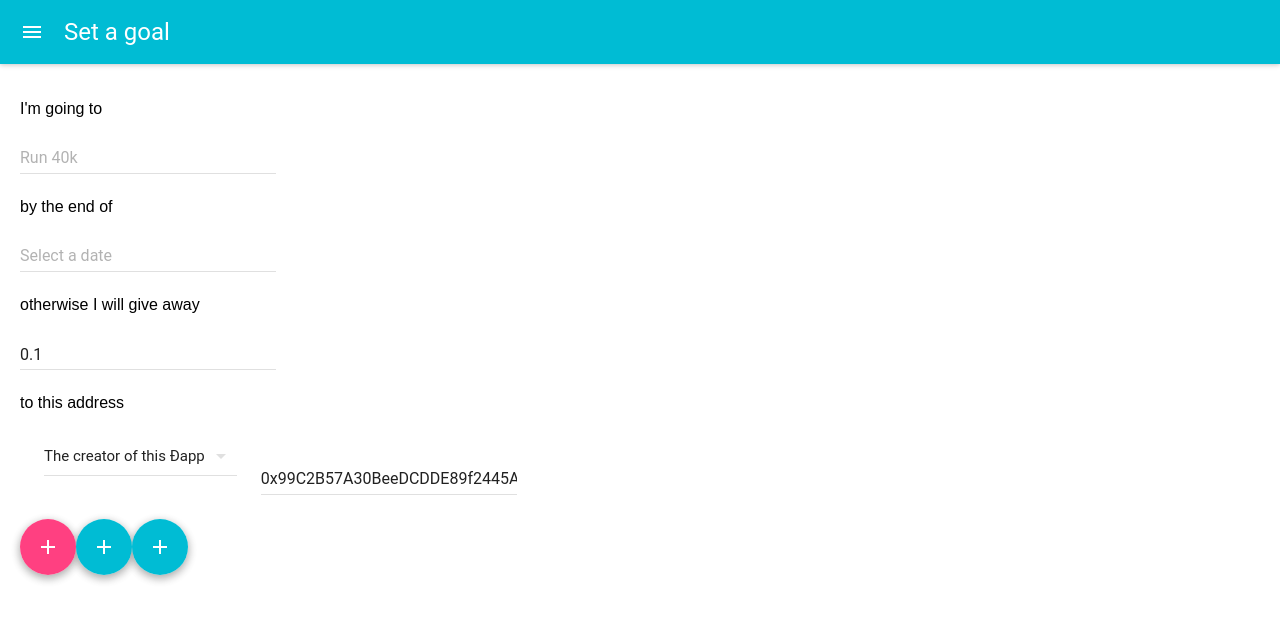
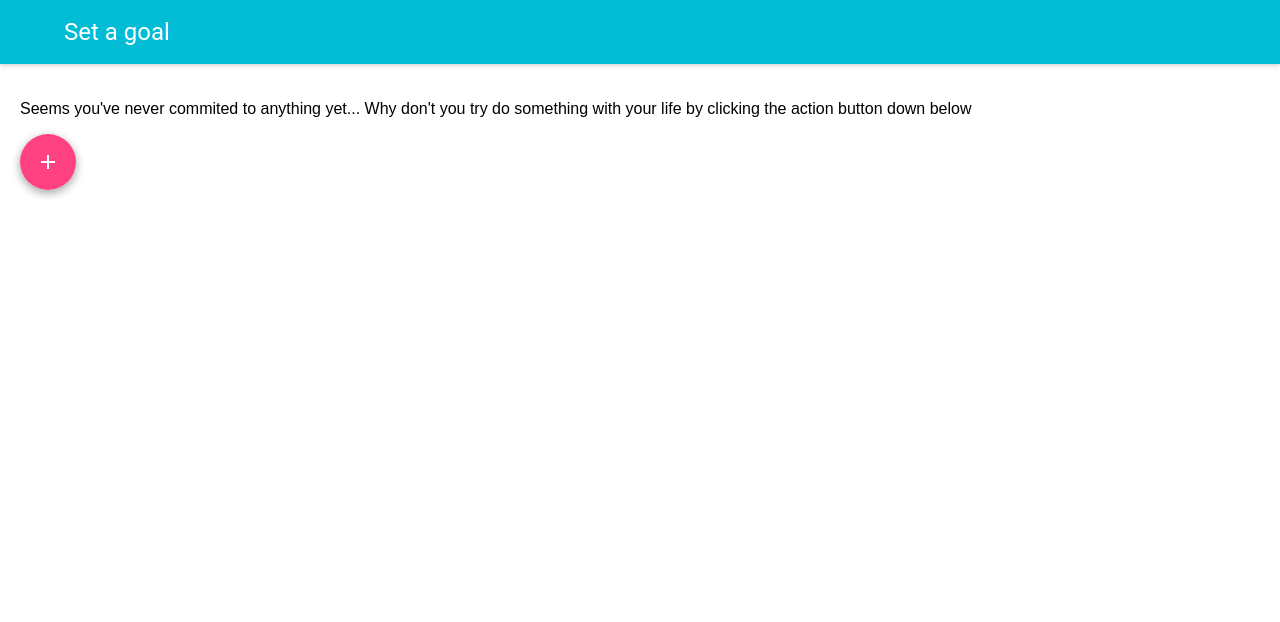
Before and after one commit to xavivives/Avon, a React (Create React App) app in the folder ui/: page / in a window 1280 px wide. Shown: the top 622 px of the page. Built offline with nearby package versions, Linux system fonts and the light colour scheme; what react-tap-event-plugin would draw is missing.

Commit message:
Adding pages to ui: Feed/Creator

```diff
--- a/ui/src/App.js
+++ b/ui/src/App.js
@@ -3,14 +3,51 @@ import MuiThemeProvider from 'material-ui/styles/MuiThemeProvider';
 import injectTapEventPlugin from 'react-tap-event-plugin';
 
 import AppBar from 'material-ui/AppBar';
+import Feed from './Feed';
 import Creator from './Creator';
+import BackIcon from './BackIcon.svg';
+import MenuIcon from './MenuIcon.svg';
+
+import IconButton from 'material-ui/IconButton';
 
 injectTapEventPlugin();
+
  var style = {
   marginRight: 20,
 };
 
 class App extends Component {
+
+     constructor() {
+        super();
+
+        this.state = {
+            currentPage:"Feed"
+        };
+    }
+
+    onNewCommit = () =>
+    {
+       this.setState({
+            currentPage: "Creator",
+        });
+    };
+
+
+    onLeftIconTap = () =>
+    {
+        console.log("tap");
+        if(this.state.currentPage == "Feed")
+        {
+
+        }
+        else if (this.state.currentPage == "Creator")
+        {
+            this.setState({
+                currentPage: "Feed",
+            });
+        }
+    }
 
   render() {
 
@@ -18,16 +55,31 @@ class App extends Component {
       padding: 20
     };
 
+    var content =<Feed onNewCommit={this.onNewCommit} />;
+    var icon = <IconButton>{MenuIcon}</IconButton>;
+
+    if(this.state.currentPage == "Feed")
+    {
+        content =<Feed onNewCommit={this.onNewCommit} />;
+        icon = <IconButton>{MenuIcon}</IconButton>;
+    }
+    else if (this.state.currentPage == "Creator")
+    {
+        content =<Creator/>;
+        icon = <IconButton>{BackIcon}</IconButton>;
+    }
+
     return (
       <div className="App">
         <MuiThemeProvider>
             <div>
 
-                <AppBar title="Set a goal"iconClassNameRight="muidocs-icon-navigation-expand-more"/>
+                <AppBar title="Set a goal"
+                onLeftIconButtonTouchTap = {this.onLeftIconTap}
+                iconElementLeft={icon}/>
 
                 <div style = {style}>
-                    <Creator/>
-
+                    {content}
 
                 </div>
 
--- a/ui/src/Creator.js
+++ b/ui/src/Creator.js
@@ -57,7 +57,7 @@ class Creator extends React.Component {
     };
 
   render() {
-    console.log(this);
+
     return (
       <div>
         <p>
--- /dev/null
+++ b/ui/src/Feed.js
@@ -0,0 +1,42 @@
+import React from 'react';
+
+
+import FloatingActionButton from 'material-ui/FloatingActionButton';
+import ContentAdd from 'material-ui/svg-icons/content/add';
+
+
+class Creator extends React.Component {
+
+    constructor() {
+        super();
+        this.state = {
+        };
+    }
+
+    onNewCommit = () => {
+
+        this.props.onNewCommit();
+    }
+
+
+  render() {
+
+    return (
+      <div>
+        <p>
+            Seems you've never commited to anything yet...
+            Why don't you try do something with your life by clicking the action button down below
+        </p>
+
+
+        <FloatingActionButton onTouchTap= {this.onNewCommit} secondary={true} >
+            <ContentAdd />
+        </FloatingActionButton>
+
+
+      </div>
+    );
+  }
+}
+
+export default Creator;
```
